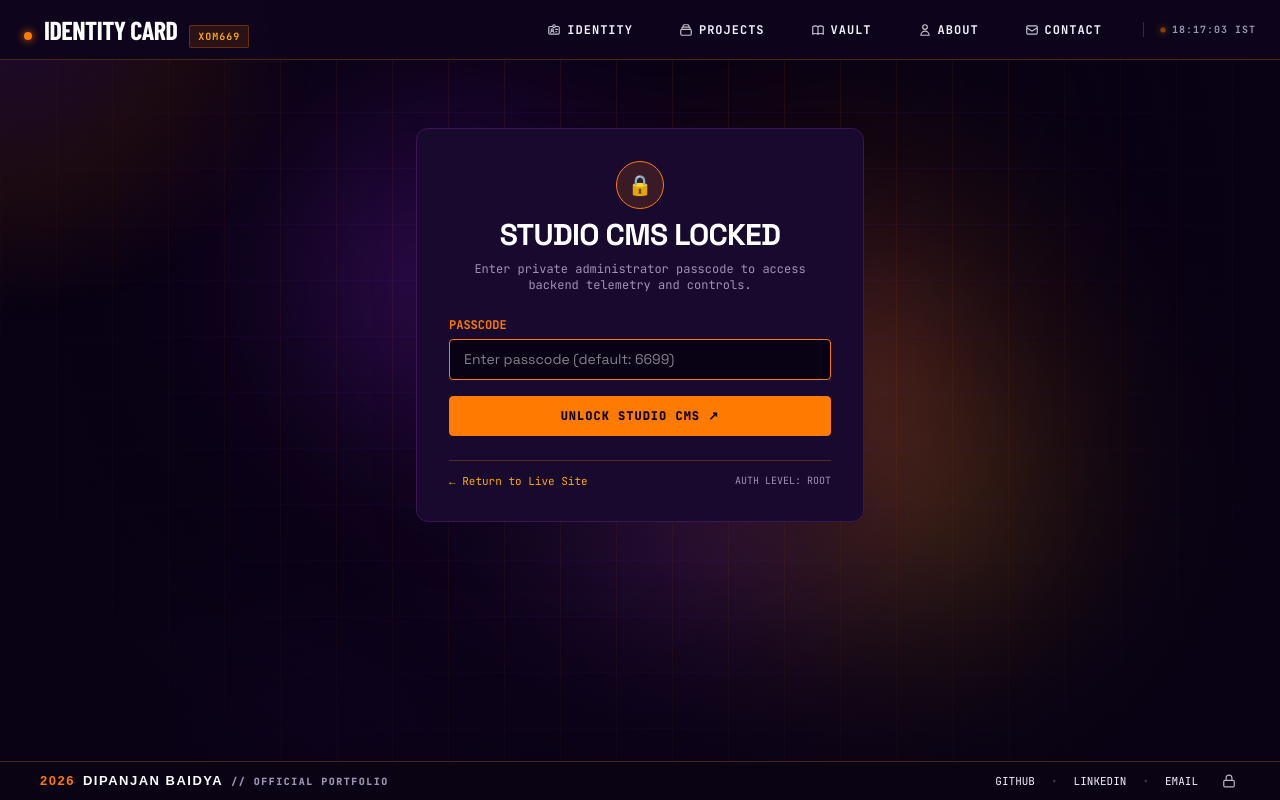
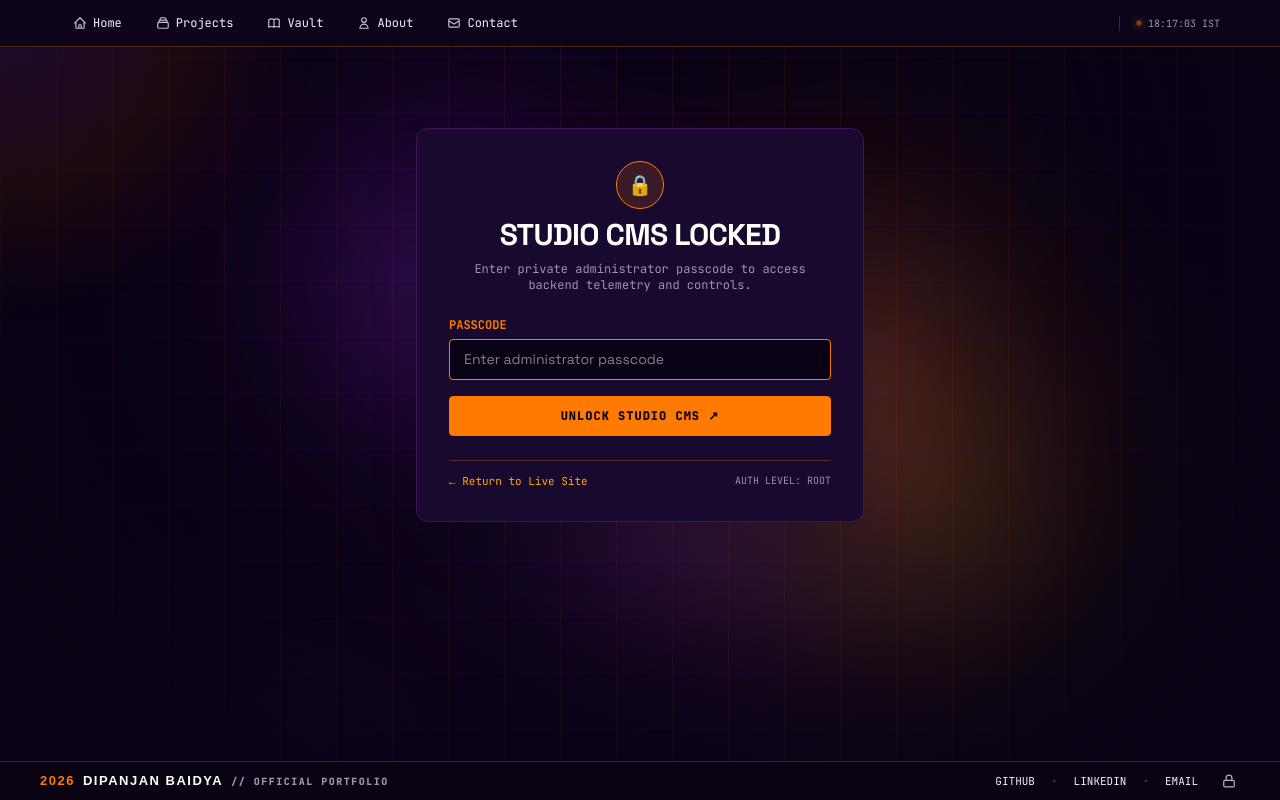
Before and after one commit to xom669/Portfolio-xom669, a React (Vite) app: page /admin in a window 1280 px wide. Built offline with nearby package versions, Linux system fonts and the light colour scheme; a web font is replaced by a local one.

Commit message:
fix: header mobile menu alignment, remove identity card header text, require password for reset all, remove default 6699

```diff
--- a/src/components/Navbar.tsx
+++ b/src/components/Navbar.tsx
@@ -5,7 +5,6 @@ import { usePortfolio } from '../context/PortfolioContext';
 export function Navbar() {
   const { headerConfig } = usePortfolio();
   const [kolkataTime, setKolkataTime] = useState('');
-  const [mobileMenuOpen, setMobileMenuOpen] = useState(false);
 
   useEffect(() => {
     const updateTime = () => {
@@ -35,10 +34,10 @@ export function Navbar() {
   const navLinks = [
     {
       to: '/',
-      label: 'Identity',
+      label: 'Home',
       icon: (
         <svg className="w-3.5 h-3.5" fill="none" viewBox="0 0 24 24" stroke="currentColor">
-          <path strokeLinecap="round" strokeLinejoin="round" strokeWidth={2} d="M10 6H5a2 2 0 00-2 2v9a2 2 0 002 2h14a2 2 0 002-2V8a2 2 0 00-2-2h-5m-4 0V5a2 2 0 114 0v1m-4 0a2 2 0 104 0m-5 8a2 2 0 100-4 2 2 0 000 4zm0 0c1.306 0 2.417.835 2.83 2M9 14a3.001 3.001 0 00-2.83 2M15 11h3m-3 4h2" />
+          <path strokeLinecap="round" strokeLinejoin="round" strokeWidth={2} d="M3 12l2-2m0 0l7-7 7 7M5 10v10a1 1 0 001 1h3m10-11l2 2m-2-2v10a1 1 0 01-1 1h-3m-6 0a1 1 0 001-1v-4a1 1 0 011-1h2a1 1 0 011 1v4a1 1 0 001 1m-6 0h6" />
         </svg>
       )
     },
@@ -80,6 +79,12 @@ export function Navbar() {
     }
   ];
 
+  // Check if there is a custom brand title that is NOT "Identity Card"
+  const showCustomBrand =
+    headerConfig.brandTitle &&
+    headerConfig.brandTitle.trim().toLowerCase() !== 'identity card' &&
+    headerConfig.brandTitle.trim() !== '';
+
   return (
     <header className="fixed-site-header">
       {/* OPTIONAL TICKER MARQUEE (CONFIGURABLE VIA BACKEND CMS) */}
@@ -87,103 +92,52 @@ export function Navbar() {
         <div className="header-ticker" aria-hidden="true">
           <div className="header-ticker-track">
             <span>{headerConfig.tickerText}</span>
-            <span className="ticker-chip">IDENTITY HUB</span>
+            <span className="ticker-chip">SYSTEMS HUB</span>
             <span className="ticker-beacon">●</span>
             <span>{headerConfig.tickerText}</span>
-            <span className="ticker-chip">IDENTITY HUB</span>
+            <span className="ticker-chip">SYSTEMS HUB</span>
           </div>
         </div>
       )}
 
-      {/* SLEEK MINIMAL NAVBAR */}
+      {/* SLEEK NAVBAR: All menus line up cleanly without cropping */}
       <div className="header-navbar">
-        <Link to="/" className="header-brand-logo text-decoration-none group">
-          <span className="w-2 h-2 rounded-full bg-[var(--g-emerald)] shadow-[0_0_8px_var(--g-emerald)] group-hover:scale-125 transition-transform" />
-          <span className="brand-main-text text-sm sm:text-base font-bold tracking-tight">
-            {headerConfig.brandTitle || 'Identity Card'}
-          </span>
-          {headerConfig.brandBadge && (
-            <span className="brand-sub-badge text-[9px] uppercase tracking-wider py-0.5 px-1.5 hidden sm:inline-block">
-              {headerConfig.brandBadge}
+        {/* Optional Brand Title on Desktop (Hidden on mobile or if not set, no 'Identity Card') */}
+        {showCustomBrand && (
+          <Link to="/" className="header-brand-logo hidden md:flex items-center gap-2 text-decoration-none group">
+            <span className="w-2 h-2 rounded-full bg-[var(--g-emerald)] shadow-[0_0_8px_var(--g-emerald)] group-hover:scale-125 transition-transform" />
+            <span className="brand-main-text text-xs sm:text-sm font-bold tracking-tight text-white group-hover:text-[var(--g-neon-flash)] transition-colors">
+              {headerConfig.brandTitle}
             </span>
-          )}
-        </Link>
+          </Link>
+        )}
 
-        {/* Desktop Navigation - Sleek & Spaced to never overflow */}
-        <nav className="header-nav-links hidden md:flex items-center gap-1 sm:gap-2">
+        {/* Navigation Menus: Perfectly lined up on phones and PCs */}
+        <nav className="w-full md:w-auto flex items-center justify-between sm:justify-center gap-1 sm:gap-2">
           {navLinks.map((link) => (
             <NavLink
               key={link.to}
               to={link.to}
               className={({ isActive }) =>
-                `flex items-center gap-1.5 px-3 py-1.5 rounded-full text-xs font-mono transition-all ${
+                `flex-1 sm:flex-initial flex items-center justify-center gap-1 sm:gap-1.5 py-1.5 px-2 sm:px-3 rounded-md sm:rounded-full text-[11px] sm:text-xs font-mono transition-all text-center ${
                   isActive
-                    ? 'bg-[rgba(255,122,0,0.18)] text-[var(--g-neon-flash)] border border-[rgba(255,122,0,0.4)] shadow-[0_0_12px_rgba(255,122,0,0.2)] font-bold'
+                    ? 'bg-[rgba(255,122,0,0.2)] text-[var(--g-neon-flash)] border border-[rgba(255,122,0,0.5)] font-bold shadow-[0_0_10px_rgba(255,122,0,0.25)]'
                     : 'text-[var(--g-offwhite)] hover:text-white hover:bg-white/5 border border-transparent'
                 }`
               }
             >
-              <span className="opacity-80">{link.icon}</span>
-              <span>{link.label}</span>
+              <span className="opacity-80 shrink-0">{link.icon}</span>
+              <span className="truncate">{link.label}</span>
             </NavLink>
           ))}
-
-          {/* Compact Kolkata Time - Only on wide desktop to prevent crowding */}
-          <div className="kolkata-time-chip hidden lg:flex items-center gap-1.5 ml-2 pl-3 border-l border-white/10 text-[10px] font-mono text-[var(--g-muted)]">
-            <span className="pulse-dot" />
-            <span>{kolkataTime || 'KOLKATA'}</span>
-          </div>
         </nav>
 
-        {/* Mobile Navigation Trigger */}
-        <div className="flex md:hidden items-center gap-2">
-          <button
-            type="button"
-            onClick={() => setMobileMenuOpen(!mobileMenuOpen)}
-            className="flex items-center gap-1.5 py-1 px-2.5 rounded-md border border-[var(--g-border)] bg-[rgba(255,255,255,0.04)] text-[var(--g-neon-flash)] font-mono text-xs hover:bg-[rgba(255,122,0,0.12)] transition-colors"
-            aria-label="Toggle navigation menu"
-          >
-            <span className="text-sm">{mobileMenuOpen ? '✕' : '☰'}</span>
-            <span>{mobileMenuOpen ? 'CLOSE' : 'MENU'}</span>
-          </button>
+        {/* Compact Kolkata Time on wide desktop screens */}
+        <div className="kolkata-time-chip hidden lg:flex items-center gap-1.5 pl-3 border-l border-white/10 text-[10px] font-mono text-[var(--g-muted)]">
+          <span className="pulse-dot" />
+          <span>{kolkataTime || 'KOLKATA'}</span>
         </div>
       </div>
-
-      {/* Mobile Drawer - Sleek & Compact */}
-      {mobileMenuOpen && (
-        <div className="md:hidden bg-[rgba(10,4,20,0.98)] backdrop-blur-2xl border-b border-[var(--g-border)] px-4 py-3 flex flex-col gap-1 font-mono text-xs shadow-2xl animate-in fade-in slide-in-from-top-2 duration-200">
-          {navLinks.map((link) => (
-            <NavLink
-              key={link.to}
-              to={link.to}
-              onClick={() => setMobileMenuOpen(false)}
-              className={({ isActive }) =>
-                `flex items-center gap-2.5 px-3 py-2 rounded-lg transition-all ${
-                  isActive
-                    ? 'bg-[rgba(255,122,0,0.18)] text-[var(--g-neon-flash)] font-bold border border-[rgba(255,122,0,0.35)]'
-                    : 'text-neutral-300 hover:text-white hover:bg-white/5'
-                }`
-              }
-            >
-              <span className="text-[var(--g-emerald)]">{link.icon}</span>
-              <span className="tracking-wide uppercase text-[11px]">{link.label}</span>
-            </NavLink>
-          ))}
-          <div className="mt-2 pt-2 border-t border-white/10 flex items-center justify-between text-[10px] text-[var(--g-muted)] px-1">
-            <span className="flex items-center gap-1.5">
-              <span className="pulse-dot" />
-              <span>KOLKATA {kolkataTime}</span>
-            </span>
-            <Link
-              to="/admin"
-              onClick={() => setMobileMenuOpen(false)}
-              className="text-[var(--g-emerald)] hover:underline"
-            >
-              CMS Access
-            </Link>
-          </div>
-        </div>
-      )}
     </header>
   );
 }
--- a/src/context/PortfolioContext.tsx
+++ b/src/context/PortfolioContext.tsx
@@ -268,8 +268,8 @@ const DEFAULT_MILESTONES: MilestoneItem[] = [
 const DEFAULT_HEADER_CONFIG: HeaderConfig = {
   showHeader: true,
   showTicker: false,
-  brandTitle: 'Identity Card',
-  brandBadge: 'XOM669',
+  brandTitle: '',
+  brandBadge: '',
   tickerText: 'DIPANJAN BAIDYA • CREATIVE DEVELOPER & DIGITAL ARTIST • KOLKATA, INDIA • SYSTEMS & DESIGN',
   showCard: true,
   customHeroText: '',
@@ -349,7 +349,11 @@ export function PortfolioProvider({ children }: { children: ReactNode }) {
   );
   const [headerConfig, setHeaderConfig] = useState<HeaderConfig>(() => {
     const saved = loadStorage<Partial<HeaderConfig>>('xom669_header_config', DEFAULT_HEADER_CONFIG);
-    return { ...DEFAULT_HEADER_CONFIG, ...saved };
+    const merged = { ...DEFAULT_HEADER_CONFIG, ...saved };
+    if (merged.brandTitle && merged.brandTitle.toLowerCase() === 'identity card') {
+      merged.brandTitle = '';
+    }
+    return merged;
   });
   const [footerConfig, setFooterConfig] = useState<FooterConfig>(() =>
     loadStorage('xom669_footer_config', DEFAULT_FOOTER_CONFIG)
--- a/src/index.css
+++ b/src/index.css
@@ -166,57 +166,28 @@
 
 /* NAVBAR */
 .header-navbar {
-  max-width: 1360px;
+  max-width: 1200px;
   margin: 0 auto;
-  padding: 10px 24px;
+  padding: 6px 12px;
   display: flex;
-  justify-content: space-between;
+  justify-content: center;
   align-items: center;
-  gap: 20px;
+  gap: 8px;
+}
+
+@media (min-width: 768px) {
+  .header-navbar {
+    padding: 8px 20px;
+    justify-content: space-between;
+    gap: 16px;
+  }
 }
 
 .header-brand-logo {
   display: flex;
-  align-items: baseline;
-  gap: 12px;
+  align-items: center;
+  gap: 8px;
   cursor: pointer;
-}
-
-.brand-main-text {
-  font-family: var(--font-display);
-  font-size: 26px;
-  font-weight: 900;
-  text-transform: uppercase;
-  letter-spacing: -0.5px;
-  color: var(--g-white);
-  transition: color 0.2s ease;
-}
-
-.brand-main-text:hover {
-  color: var(--g-neon-flash);
-}
-
-.brand-sub-badge {
-  font-family: var(--font-mono);
-  font-size: 10px;
-  letter-spacing: 1px;
-  color: var(--g-neon-flash);
-  background: rgba(255, 122, 0, 0.12);
-  border: 1px solid var(--g-border);
-  padding: 3px 8px;
-  border-radius: 2px;
-  font-weight: 700;
-}
-
-.header-nav-links {
-  display: flex;
-  align-items: center;
-  gap: 20px;
-  font-family: var(--font-mono);
-  font-size: 11px;
-  font-weight: 700;
-  text-transform: uppercase;
-  letter-spacing: 1px;
 }
 
 .header-nav-links a {
--- a/src/pages/Admin.tsx
+++ b/src/pages/Admin.tsx
@@ -41,17 +41,36 @@ export default function Admin() {
   const [authError, setAuthError] = useState(false);
   const [newPasscodeDraft, setNewPasscodeDraft] = useState('');
 
-  // Handle Passcode Unlock
+  // Reset Confirmation Password Gate State
+  const [isResetModalOpen, setIsResetModalOpen] = useState(false);
+  const [resetPasswordInput, setResetPasswordInput] = useState('');
+  const [resetError, setResetError] = useState(false);
+
+  // Handle Passcode Unlock (strictly checks user's adminPasscode with no backdoors)
   const handleUnlock = (e: FormEvent) => {
     e.preventDefault();
-    if (enteredPasscode.trim() === adminPasscode.trim() || enteredPasscode.trim() === '6699') {
+    if (enteredPasscode.trim() === adminPasscode.trim()) {
       setIsAuthenticated(true);
       sessionStorage.setItem('xom669_admin_session', 'true');
       setAuthError(false);
       showToast('✓ Studio CMS Authenticated & Unlocked.');
     } else {
       setAuthError(true);
-      showToast('✕ Incorrect passcode. Please try again.');
+      showToast('✕ Incorrect passcode. Access denied.');
+    }
+  };
+
+  // Handle Confirmed Reset with Password
+  const handleConfirmReset = (e: FormEvent) => {
+    e.preventDefault();
+    if (resetPasswordInput.trim() === adminPasscode.trim()) {
+      resetToDefaults();
+      setIsResetModalOpen(false);
+      setResetPasswordInput('');
+      setResetError(false);
+      showToast('✓ All fields and sections reset to factory defaults.');
+    } else {
+      setResetError(true);
     }
   };
 
@@ -74,13 +93,19 @@ export default function Admin() {
   ]);
 
   // Local Header/Footer Draft
-  const [headerDraft, setHeaderDraft] = useState({
+  const [headerDraft, setHeaderDraft] = useState(() => {
+    const draft = {
       showHeader: true,
       showTicker: false,
       showCard: true,
       customHeroText: '',
       cardSpacing: 'flush' as 'flush' | 'compact' | 'normal',
       ...headerConfig
+    };
+    if (draft.brandTitle && draft.brandTitle.toLowerCase() === 'identity card') {
+      draft.brandTitle = '';
+    }
+    return draft;
   });
   const [footerDraft, setFooterDraft] = useState({ ...footerConfig });
 
@@ -145,7 +170,7 @@ export default function Admin() {
               type="password"
               required
               autoFocus
-              placeholder="Enter passcode (default: 6699)"
+              placeholder="Enter administrator passcode"
               value={enteredPasscode}
               onChange={(e) => {
                 setEnteredPasscode(e.target.value);
@@ -155,7 +180,7 @@ export default function Admin() {
             />
             {authError && (
               <span className="text-red-400 text-[10px] block font-bold pt-1">
-                ✕ Invalid passcode. Default is 6699.
+                ✕ Invalid passcode. Access denied.
               </span>
             )}
           </div>
@@ -397,7 +422,11 @@ export default function Admin() {
           </button>
           <button
             type="button"
-            onClick={resetToDefaults}
+            onClick={() => {
+              setResetPasswordInput('');
+              setResetError(false);
+              setIsResetModalOpen(true);
+            }}
             className="btn-green-glass text-xs py-2 px-3 text-red-400 hover:text-white hover:bg-red-950 border-red-900/50"
             title="Reset all fields to initial defaults"
           >
@@ -405,6 +434,55 @@ export default function Admin() {
           </button>
         </div>
       </div>
+
+      {/* RESET ALL PASSWORD CONFIRMATION MODAL */}
+      {isResetModalOpen && (
+        <div className="fixed inset-0 z-50 bg-black/80 backdrop-blur-md flex items-center justify-center p-4">
+          <div className="w-full max-w-sm rounded-xl bg-[var(--g-frame)] border border-red-500/50 p-6 space-y-4 shadow-2xl font-mono text-xs animate-in fade-in zoom-in-95 duration-150">
+            <div className="flex items-center gap-2 text-red-400">
+              <span className="text-xl">⚠️</span>
+              <h3 className="font-display text-lg font-bold uppercase text-white">Confirm Factory Reset</h3>
+            </div>
+            <p className="text-[var(--g-muted)]">
+              This will restore all portfolio data to defaults. Please enter your administrator password to authorize:
+            </p>
+            <form onSubmit={handleConfirmReset} className="space-y-3">
+              <input
+                type="password"
+                required
+                autoFocus
+                placeholder="Enter admin password"
+                value={resetPasswordInput}
+                onChange={(e) => {
+                  setResetPasswordInput(e.target.value);
+                  setResetError(false);
+                }}
+                className={`form-entry ${resetError ? 'border-red-500 bg-red-950/30' : ''}`}
+              />
+              {resetError && (
+                <span className="text-red-400 text-[10px] block font-bold">
+                  ✕ Incorrect password. Reset unauthorized.
+                </span>
+              )}
+              <div className="flex items-center justify-end gap-2 pt-2">
+                <button
+                  type="button"
+                  onClick={() => setIsResetModalOpen(false)}
+                  className="py-2 px-3 rounded bg-white/5 border border-white/10 hover:bg-white/10 text-neutral-300 font-mono"
+                >
+                  CANCEL
+                </button>
+                <button
+                  type="submit"
+                  className="py-2 px-4 rounded bg-red-600 hover:bg-red-500 text-white font-bold transition-colors font-mono"
+                >
+                  CONFIRM RESET
+                </button>
+              </div>
+            </form>
+          </div>
+        </div>
+      )}
 
       {/* TABS NAVIGATION */}
       <div className="flex flex-wrap gap-2 border-b border-[var(--g-border)] pb-3">
@@ -1337,9 +1415,8 @@ export default function Admin() {
                     type="text"
                     value={headerDraft.brandTitle}
                     onChange={(e) => setHeaderDraft({ ...headerDraft, brandTitle: e.target.value })}
-                    placeholder="Identity Card / Home"
+                    placeholder="Leave empty or enter custom title (e.g. xom669)"
                     className="form-entry font-mono"
-                    required
                   />
                 </div>
 
```
Lines whose indentation alone changed are shown as unchanged.
